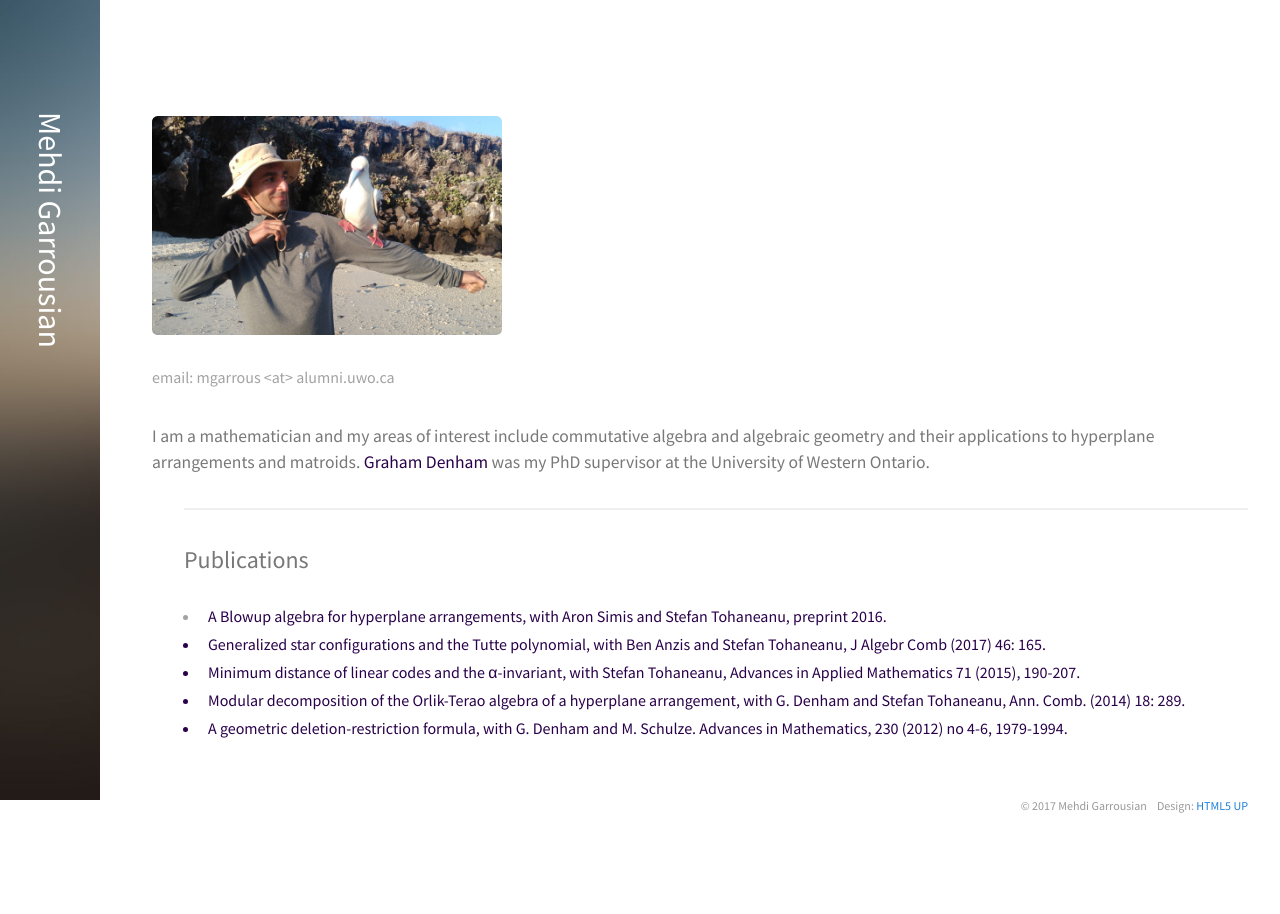
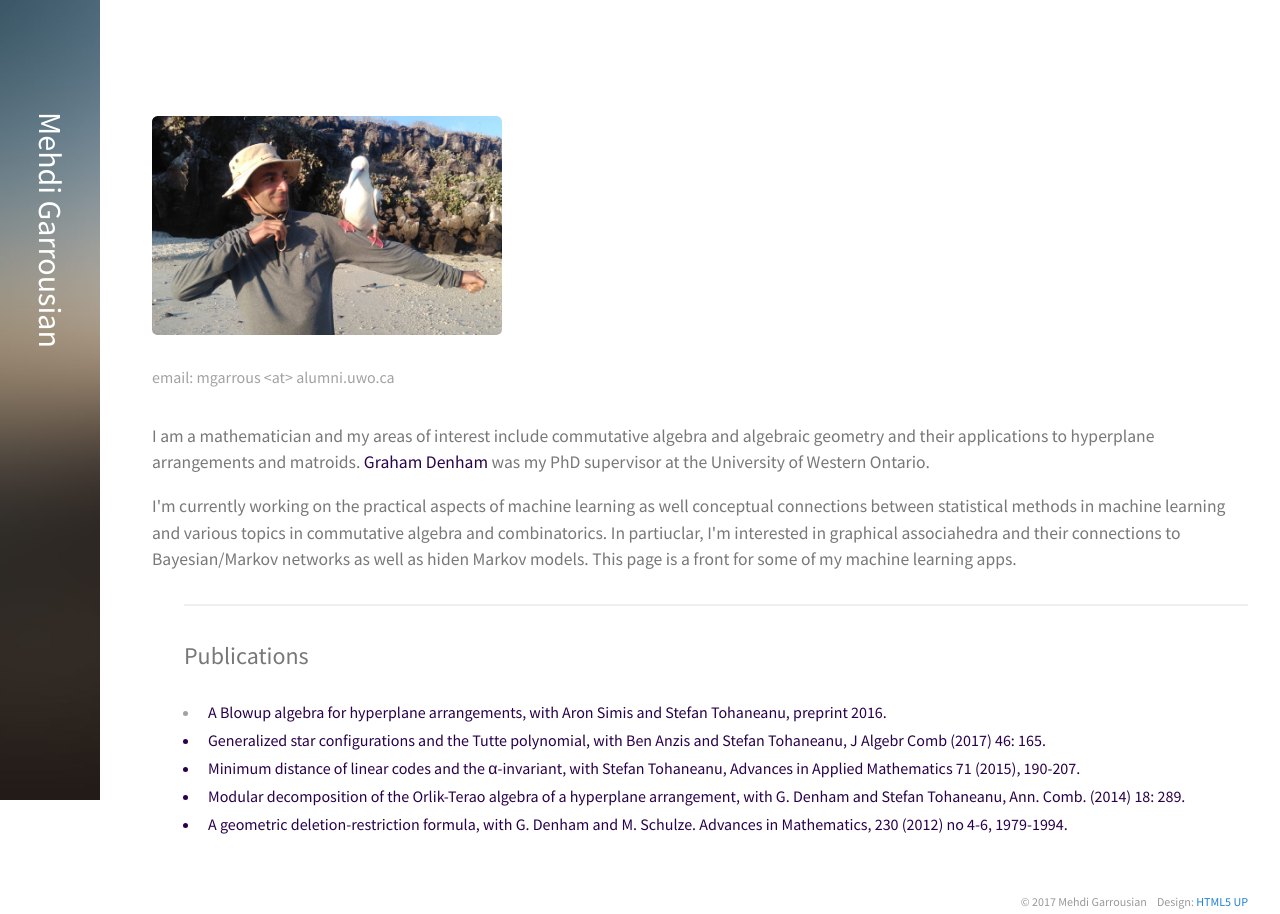
Before and after one commit to mehdi-gital/mehdi-gital.github.io, a plain HTML site: page index.html in a window 1280 px wide. Before the commit the page ends 818 px from the top, so only its background shows below. Drawn offline with Linux system fonts and the light colour scheme.

Commit message:
added a link to heroku

```diff
--- a/index.html
+++ b/index.html
@@ -51,6 +51,10 @@
         <section id="1">
             <header class="major">
                 <h4>I am a mathematician and my areas of interest include commutative algebra and algebraic geometry and their applications to hyperplane arrangements and matroids. <a href="http://www.math.uwo.ca/~gdenham/"><font color="#29004A">Graham Denham</font></a> was my PhD supervisor at the University of Western Ontario.</h4>
+
+<h4>
+I'm currently working on the practical aspects of machine learning as well conceptual connections between statistical methods in machine learning and various topics in commutative algebra and combinatorics. In partiuclar, I'm interested in graphical associahedra and their connections to Bayesian/Markov networks as well as hiden Markov models. <a href='https://picodeque.herokuapp.com'>This page</a> is a front for some of my machine learning apps.
+</h4>
             </header>
             <div class="actions" style="margin-left: 2em">
                 <hr>
```
